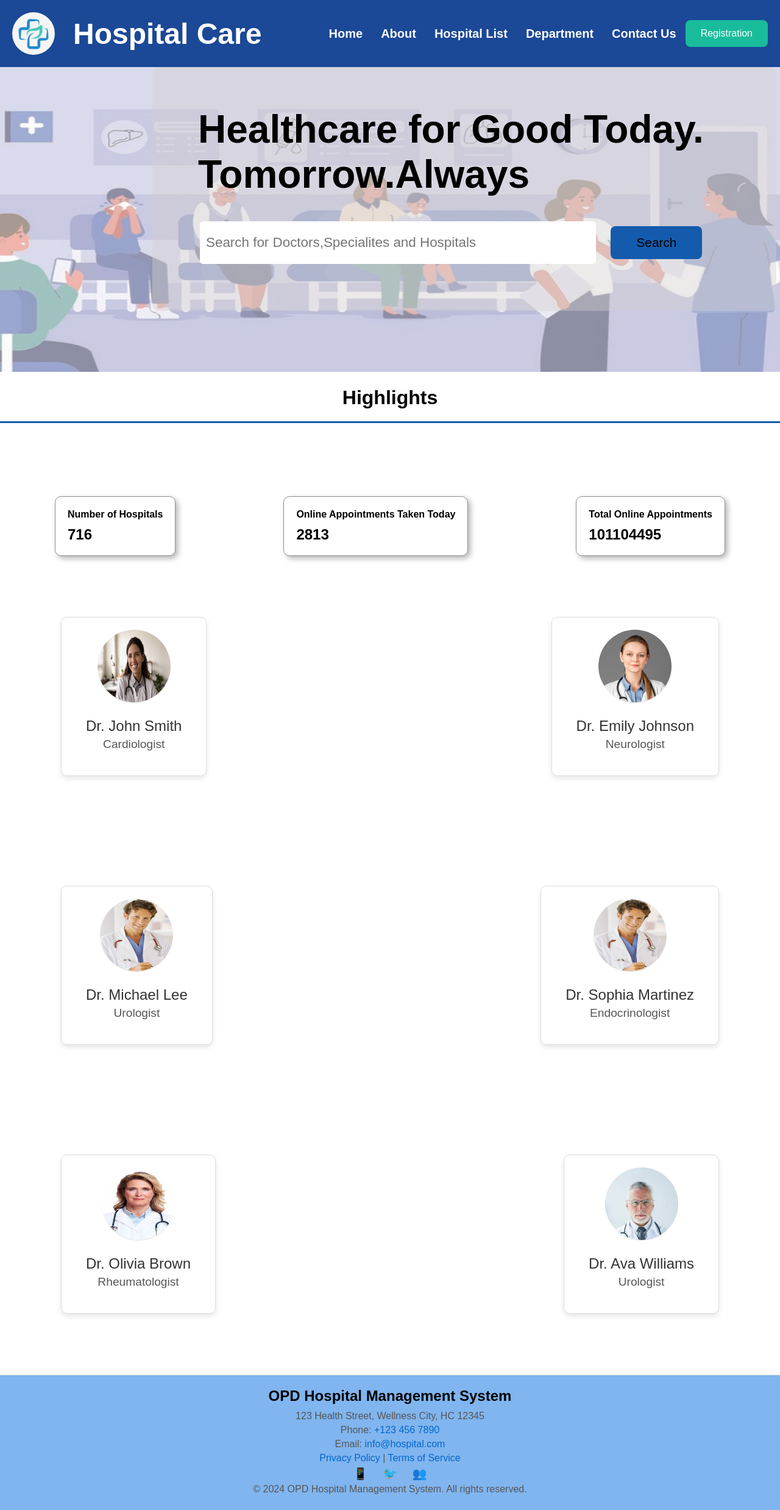
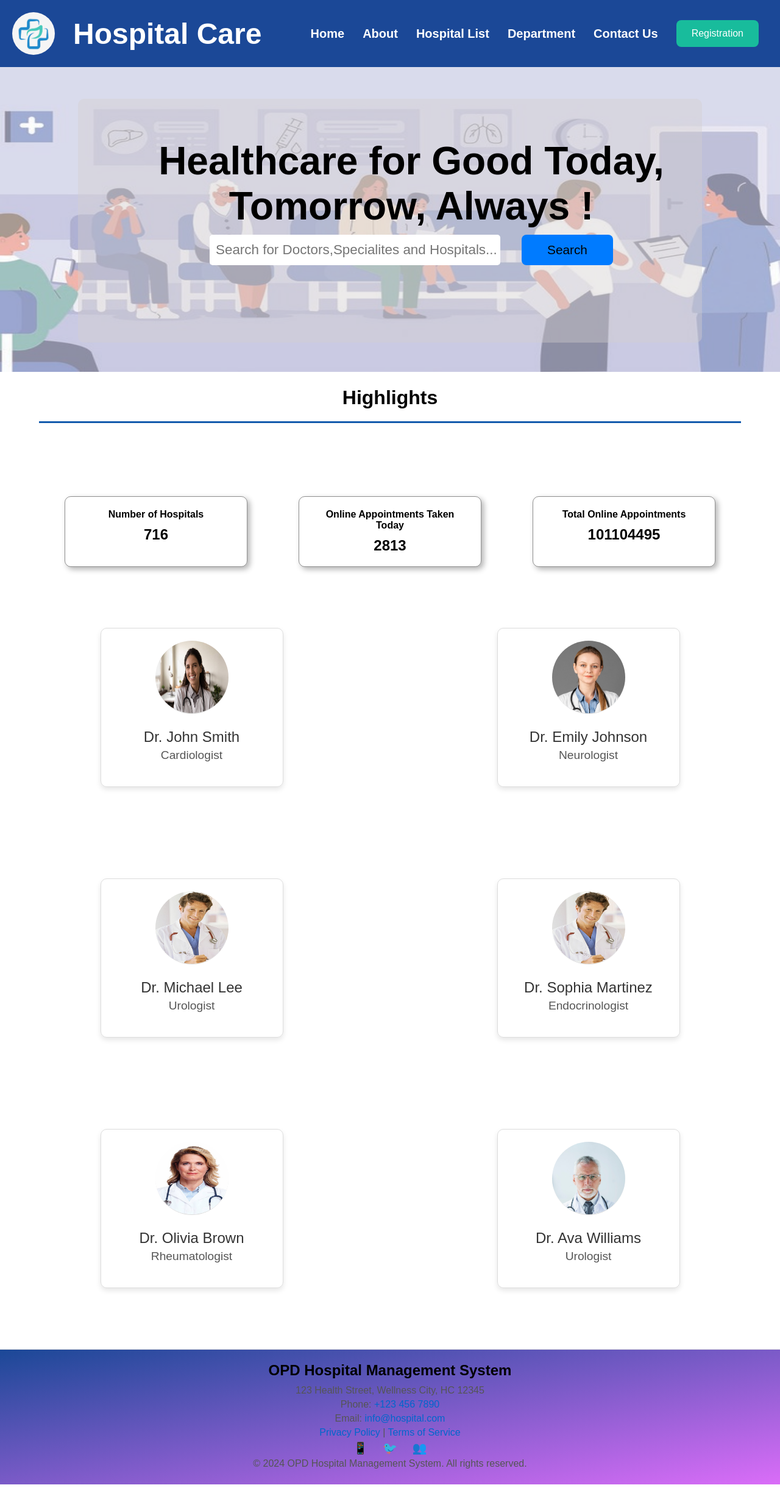
Before and after one commit to Roney1016/OPD_Hospital, a plain HTML site: page index.html in a window 1280 px wide. Shown: the whole page at 61% size. After the commit the page ends 2435 px from the top, so only its background shows below. Drawn offline with Linux system fonts and the light colour scheme.

Commit message:
add improvment

```diff
--- a/index.html
+++ b/index.html
@@ -16,12 +16,26 @@
             <h1>Hospital Care</h1>
         </div>
         <section class="nav-links">
-            <a href="#">Home</a>
-            <a href="#">About</a>
-            <a href="#">Hospital List</a>
-            <a href="#">Department</a>
-            <a href="#">Contact Us</a>
-            <button class="register-btn" id="register-btn">Registration</button>
+            <ul>
+                <li><a href="#">Home</a></li>
+                <li><a href="#">About</a></li>
+                <li><a href="#">Hospital List</a></li>
+                <li>
+                    <label class="label" for="department">Department</label>
+                    <input type="checkbox" name="" id="department">
+                    <div class="departments-area">
+                        <div class="dept-list">Cardiology</div>
+                        <div class="dept-list">Emergency Medicine</div>
+                        <div class="dept-list">Surgery</div>
+                        <div class="dept-list">Gastroenterology</div>
+                        <div class="dept-list">Diagnostic imaging</div>
+                        <div class="dept-list">Orthodontics</div>
+                    </div>
+                </li>
+                <li><a href="#footer">Contact Us</a></li>
+                <li> <button class="register-btn" id="register-btn">Registration</button></li>
+            </ul>
+
         </section>
     </nav>
 
@@ -30,10 +44,10 @@
             <img src="hero_img.jpg" alt="Hero Image" id="hero_image">
             <div class="Hero_about">
                 <div class="statement">
-                    <h1>Healthcare for Good Today. Tomorrow.Always</h1>
+                    <h1>Healthcare for Good Today, Tomorrow, Always !</h1>
                 </div>
-                <div class="input">
-                    <input type="text" placeholder="Search for Doctors,Specialites and Hospitals">
+                <div class="search-input">
+                    <input type="text" placeholder="Search for Doctors,Specialites and Hospitals...">
                     <button id="btn" class="button">Search</button>
                 </div>
             </div>
@@ -139,7 +153,7 @@
         </div>
 
     </div>
-    <footer class="footer">
+    <footer id="footer" class="footer">
         <h2>OPD Hospital Management System</h2>
         <p>123 Health Street, Wellness City, HC 12345</p>
         <p>Phone: <a href="tel:+1234567890">+123 456 7890</a></p>
--- a/style.css
+++ b/style.css
@@ -13,7 +13,7 @@ body {
     position: fixed;
     top: 0;
     width: 100%;
-    z-index: 1000; /* Ensure the navbar stays on top */
+    z-index: 1; /* Ensure the navbar stays on top */
     background-color: #1b4897;
     padding: 20px;
 }
@@ -23,6 +23,7 @@ nav.navbar {
     justify-content: space-between;
     align-items: center;
 }
+
 
 .logo {
     display: flex;
@@ -40,6 +41,7 @@ nav.navbar {
     color: white;
     font-size: 3rem;
     font-weight: bolder;
+
 }
 
 .nav-links {
@@ -47,18 +49,86 @@ nav.navbar {
     align-items: center;
 }
 
-.nav-links a {
+.nav-links>ul{
+    display: flex;
+    text-align: center;
+    align-items: center;
+}
+.nav-links li{
     color: #fff;
-    text-decoration: none;
+
+    list-style: none;
     margin: 0 15px;
     font-size: 20px;
     font-weight: bold;
     transition: color 0.3s;
+    position: relative;
+    cursor: pointer;
+}
+.nav-links a{
+    color: #fff;
+    text-decoration: none;
+    transition: 0.5s color ease-in;
 }
 
 .nav-links a:hover {
     color: #000000;
-    font-size: 21px;
+    /* font-size: 21px; */
+}
+
+#department{
+    display: none;
+}
+.departments-area{
+    display: none;
+    background-color: #f4f4f4;
+    padding: 5px 5px;
+    position: absolute;
+    top:30px;
+    right: -17px;
+    animation: fadeIn 0.5s ease-in ;
+}
+@keyframes fadeIn {
+    0%{
+        opacity: 0;
+    }
+    100%{
+        opacity: 1;
+    }
+}
+@keyframes scaleUp {
+    0%{
+        opacity: 0;
+        transform: translateX(-30px);
+    }
+    100%{
+        opacity: 1;
+        transform: translateX(opx);
+    }
+}
+.dept-list{
+    color: #000;
+    font-size: 1rem;
+    margin: 5px 7px;
+    padding-bottom: 2px;
+    border-bottom: 0.7px solid rgb(181, 181, 181);
+    box-sizing: border-box;
+    transition: 0.7s color ease-in;
+    cursor: pointer;
+}
+.dept-list:hover{
+    border-bottom: 0.7px solid rgb(220, 10, 10);
+}
+
+#department:checked~.departments-area{
+display: block;
+}
+.label{
+    cursor: pointer;
+    transition: 0.7s color ease-in;
+}
+.label:hover{
+    color: #000;
 }
 
 .register-btn {
@@ -69,13 +139,13 @@ nav.navbar {
     cursor: pointer;
     border-radius: 8px;
     font-size: 16px;
-    transition: background-color 0.3s;
+    transition: 0.5s color ;
 }
 
 .register-btn:hover {
     transition: padding 0.5s;
-    background-color: #196858;
-    padding: 14px 27px;
+    background-color: #cff1ea;
+    color:#000;
 }
 
 /* Responsive design for mobile */
@@ -87,15 +157,13 @@ nav.navbar {
 
     .nav-links {
         flex-direction: column;
-        margin-top: 10px;
+        /* margin-top: 10px; */
     }
-
-    .nav-links a {
-        margin: 5px 0;
+    .nav-links li{
+        font-size: 15px;
     }
-
-    .register-btn {
-        margin-top: 10px;
+    .statement h1{
+        font-size: 2rem;
     }
 }
 
@@ -116,7 +184,7 @@ nav.navbar {
 .Hero_about {
    width: 80%;
    height: 400px;
-   margin-left:250px;
+   margin: auto ;
    position: absolute;
    top: 0;
    left: 0;
@@ -131,29 +199,39 @@ nav.navbar {
     margin: 5px;
     margin-bottom: 10px;
     font-weight: bold;
-
+    text-align: center;
+   animation: scaleUp 1s ease-in-out;
 
 }
 
 .statement  h1{
    font-size: 4rem;
 }
+.search-input{
+    display: flex;
+    justify-content: center;
+    gap: 15px;
+}
 
-.input input {
-    width: 650px;
-    height: 70px;
+.search-input input {
+    width: 50%;
+    height: 50px;
     border: none;
-    margin-left: 8px;
+    /* margin-left: 8px; */
     padding-left: 10px;
     font-size: 1.4rem;
     border-radius: 5px;
-    margin-top: 30px;
+    /* margin-top: 30px; */
+}
+input[type="text"]:focus{
+    border: 1px solid #007BFF;
+    outline: none;
 }
 #btn {
-    background-color: #145bad;
+    background-color: #007BFF;
     color: rgb(0, 0, 0);
     border: none;
-    padding: 15px 28px;
+    padding: 12px 28px;
     cursor: pointer;
     border-radius: 8px;
     font-size: 1.3rem;
@@ -163,7 +241,6 @@ nav.navbar {
 }
 #btn:hover {
    background-color: #1b4897;
-   padding: 17px 29px;
    color: white;
 
 }
@@ -178,23 +255,29 @@ nav.navbar {
     font-weight: bold;
 }
 .line {
-    width: 100%;
+    width: 90%;
+    max-width: 1280px;
+    margin: auto;
     height: 3px;
     background-color: #145bad;
 }
 .data {
+    width: 90%;
+    max-width: 1280px;
     display: flex;
-    justify-content: space-between;
-    margin: 20px;
+    justify-content: space-around;
+    margin: auto;
     margin-top: 120px;
-    margin-left: 90px;
-    margin-right: 90px;
+    /* margin-left: 90px;
+    margin-right: 90px; */
 }
 #card-1 {
+    width: 300px;
     border: 1.7px solid rgba(0, 0, 0, 0.438); /* Light black border */
     box-shadow: 4px 4px 10px rgba(0, 0, 0, 0.3);
     border-radius: 10px;
     padding: 20px;
+    text-align: center;
 
 }
 #card-1 h2 {
@@ -204,6 +287,7 @@ nav.navbar {
 .footer {
     border-top: 3px solid black;
     background-color: #549ceabd;
+    background-image:linear-gradient(to bottom right, #1b4897, rgb(218, 109, 248)) ;
     padding: 20px;
     text-align: center;
     border-top: 1px solid #ddd;
@@ -228,9 +312,21 @@ nav.navbar {
     font-size: 1.2em;
 }
 /* profile Doctor */
+.about-doctors {
+    width: 90%;
+    max-width: 1280px;
+    /* margin-top: 80px; */
+   margin: 50px auto;
+   padding: 50px 0;
+    display: flex;
+    flex-wrap: wrap;
+    justify-content: space-around;
 
+    gap: 150px;
+    /* background-color: green; */
+}
 .profile-card {
-    width: fit-content;
+    width: 300px;
     height: fit-content;
     padding: 20px;
     border: 1px solid #ddd;
@@ -239,6 +335,11 @@ nav.navbar {
     overflow: hidden;
     text-align: center;
     font-family: Arial, sans-serif;
+    cursor: pointer;
+    transition: transform 0.5s ease-in-out ;
+}
+.profile-card:hover{
+    transform: scale(1.1);
 }
 .profile-card img {
     width: 100%;
@@ -258,15 +359,7 @@ nav.navbar {
     color: #555;
     margin: 5px 0 0;
 }
-.about-doctors {
-    margin-top: 79px;
-   margin: 50px;
-   padding: 50px;
-    display: flex;
-    flex-wrap: wrap;
-    justify-content: space-between;
-    gap: 180px;
-}
+
 .doc-image img{
     width: 120px;
     height: 120px;
```
